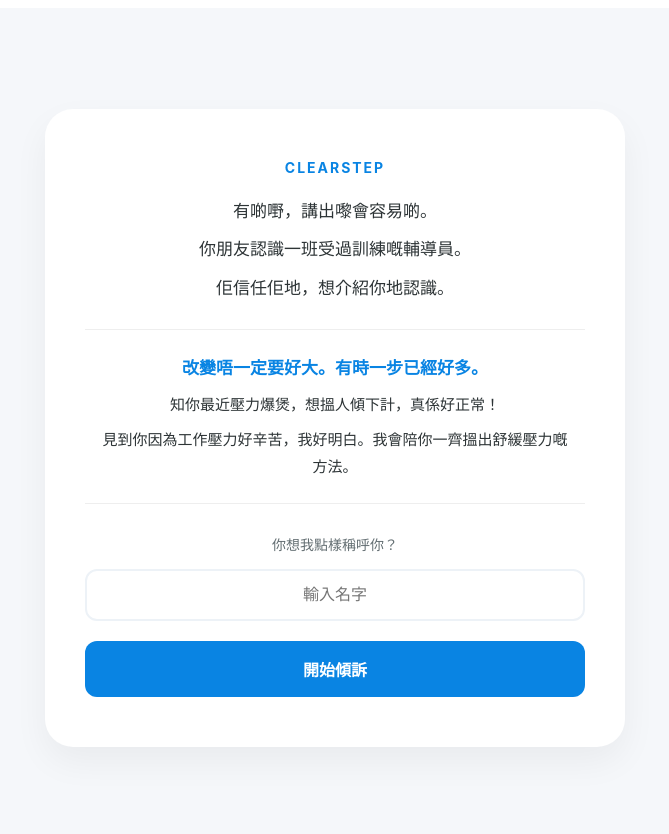
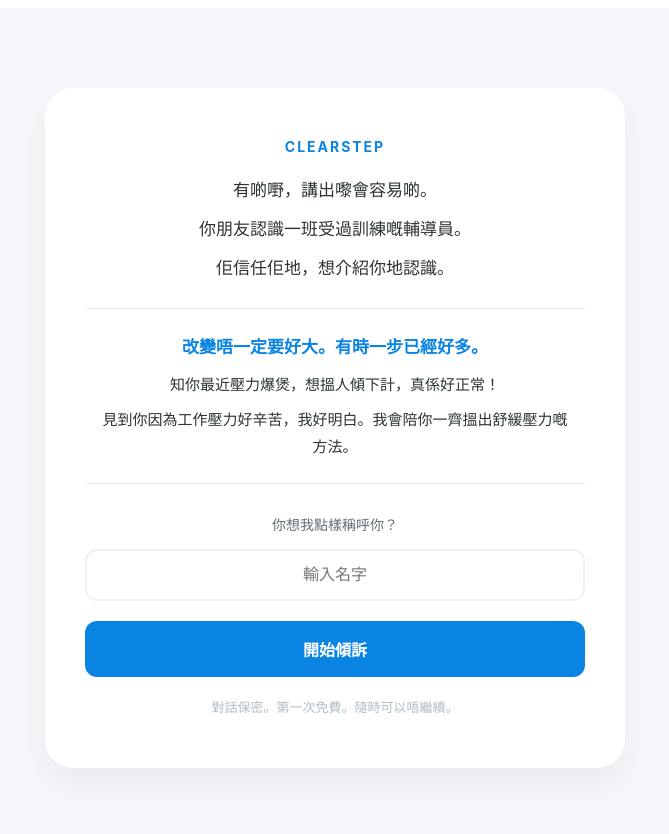
Before and after one commit to kitkitex/counselling-app, a Next.js app: page / in a window 1280 px wide. Shown: the top 834 px of the page, without its empty margins (305-974 px from the left). Built offline with nearby package versions, Linux system fonts and the light colour scheme.

Commit message:
Update index.js

```diff
--- a/pages/index.js
+++ b/pages/index.js
@@ -86,11 +86,21 @@ export default function Home() {
               fontSize: '16px',
               fontWeight: 'bold',
               cursor: 'pointer',
-              transition: 'all 0.2s shadow'
+              marginBottom: '20px'
             }}
           >
             開始傾訴
           </button>
+
+          {/* 新增的底部承諾文字 */}
+          <p style={{
+            fontSize: '13px',
+            color: '#b2bec3',
+            lineHeight: '1.6',
+            margin: '0'
+          }}>
+            對話保密。第一次免費。隨時可以唔繼續。
+          </p>
         </div>
       </div>
     </div>
```
